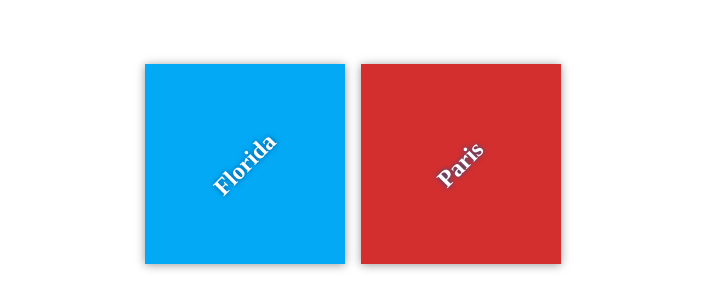
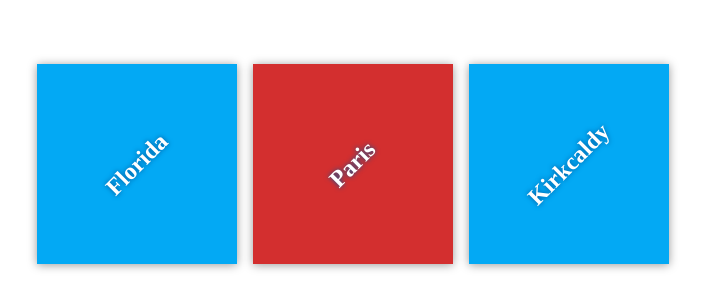
Before and after one commit to dysartcoal/my-travel-plans, a plain HTML site: page index.html in a window 1280 px wide. Shown: the part 236-544 px from the top of the page, without its empty margins (287-992 px from the left). Drawn offline with Linux system fonts and the light colour scheme; files that its build step writes are made by us from their sources.

Commit message:
Add starting destinations

```diff
--- a/index.html
+++ b/index.html
@@ -17,6 +17,10 @@
             <div class="destination" id="paris">
                 <h2>Paris</h2>
             </div>
+
+            <div class="destination" id="kirkcaldy">
+                <h2>Kirkcaldy</h2>
+            </div>
         </div>
     </div>
 
```
